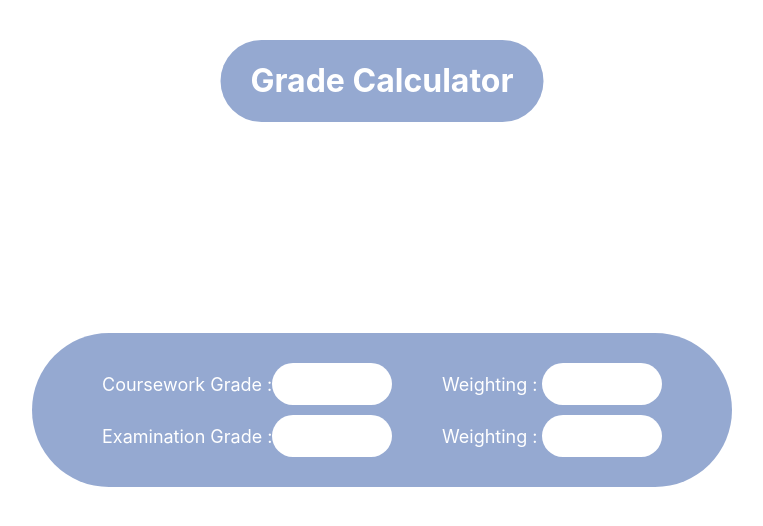
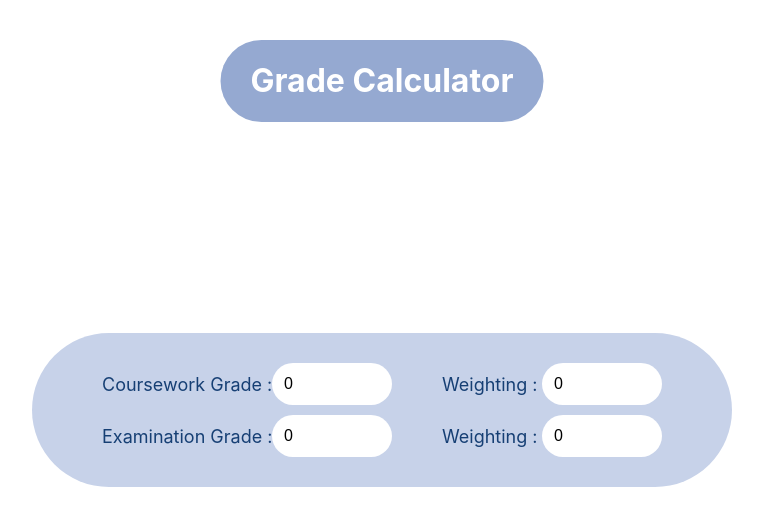
Before and after one commit to maeBoittiaux/grade-calculator, a React (Create React App) app: page / in a window 1280 px wide. Shown: the top 526 px of the page, without its empty margins (258-1021 px from the left). Built offline with nearby package versions, Linux system fonts and the light colour scheme.

Commit message:
Set default value of input boxes to 0

```diff
--- a/src/Module.css
+++ b/src/Module.css
@@ -1,5 +1,5 @@
 .module-container {
-    background-color: #95a9d1;
+    background-color: #c7d2e9;
     border-radius: 100px;
     text-align: center;
     padding: 20px 60px;
@@ -23,7 +23,7 @@
 }
 
 .module-input label {
-    color: white;
+    color: #163f74;
     font-size: 18px;
     margin-right: 10px;
     width: 160px;
--- a/src/Module.js
+++ b/src/Module.js
@@ -7,21 +7,21 @@ function Module() {
             <div className="module-row">
                 <div className="module-input">
                     <label htmlFor="coursework-grade">Coursework Grade :</label>
-                    <input type="number" id="coursework-grade" name="coursework-grade" />
+                    <input type="number" id="coursework-grade" name="coursework-grade" defaultValue="0" />
                 </div>
                 <div className="module-input">
                     <label htmlFor="coursework-weighting" className="weighting-label">Weighting :</label>
-                    <input type="number" id="coursework-weighting" name="coursework-weighting" />
+                    <input type="number" id="coursework-weighting" name="coursework-weighting" defaultValue="0" />
                 </div>
             </div>
             <div className="module-row">
                 <div className="module-input">
                     <label htmlFor="exam-grade">Examination Grade :</label>
-                    <input type="number" id="exam-grade" name="exam-grade" />
+                    <input type="number" id="exam-grade" name="exam-grade" defaultValue="0" />
                 </div>
                 <div className="module-input">
                     <label htmlFor="exam-weighting" className="weighting-label">Weighting :</label>
-                    <input type="number" id="exam-weighting" name="exam-weighting" />
+                    <input type="number" id="exam-weighting" name="exam-weighting" defaultValue="0" />
                 </div>
             </div>
         </div>
```
